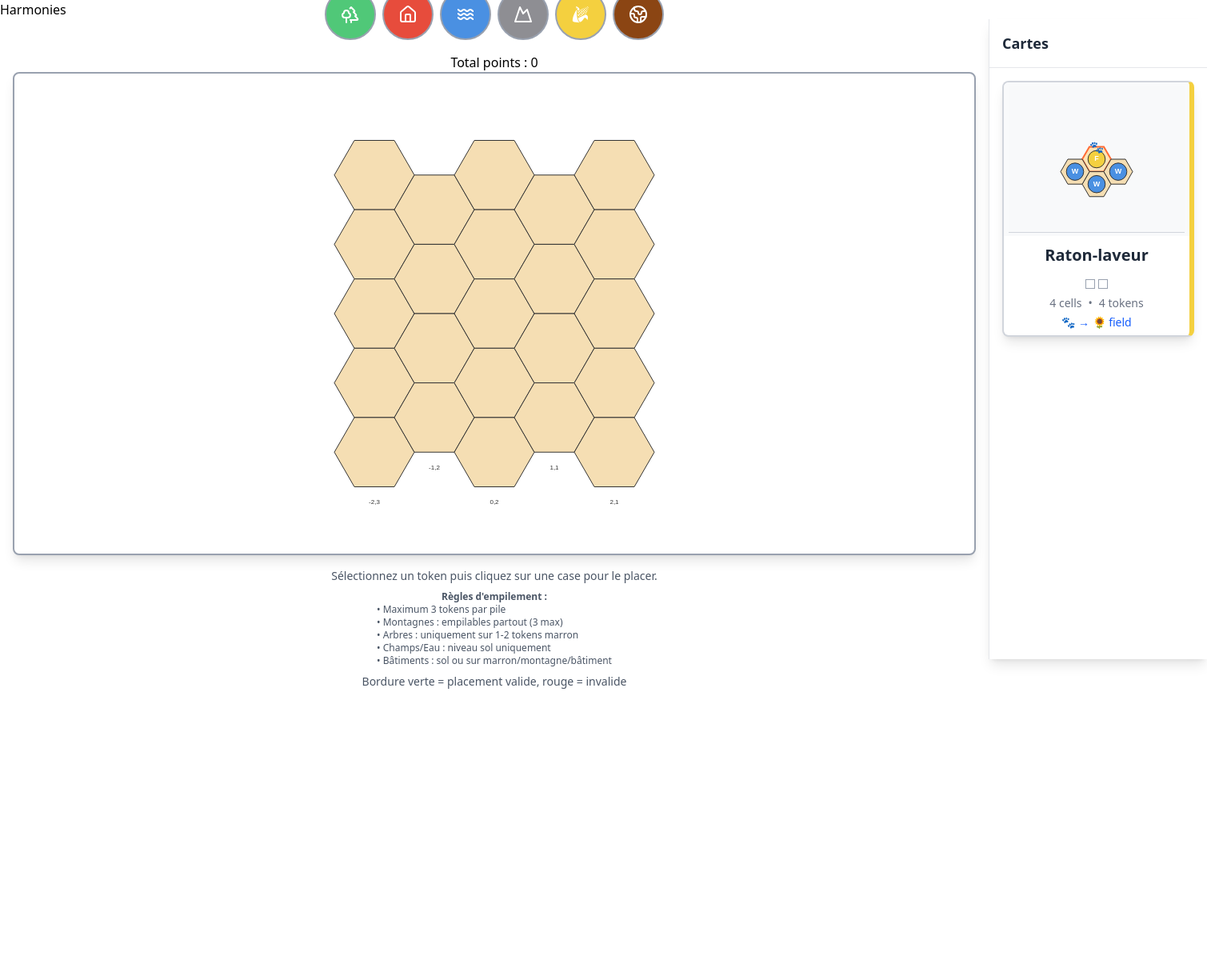
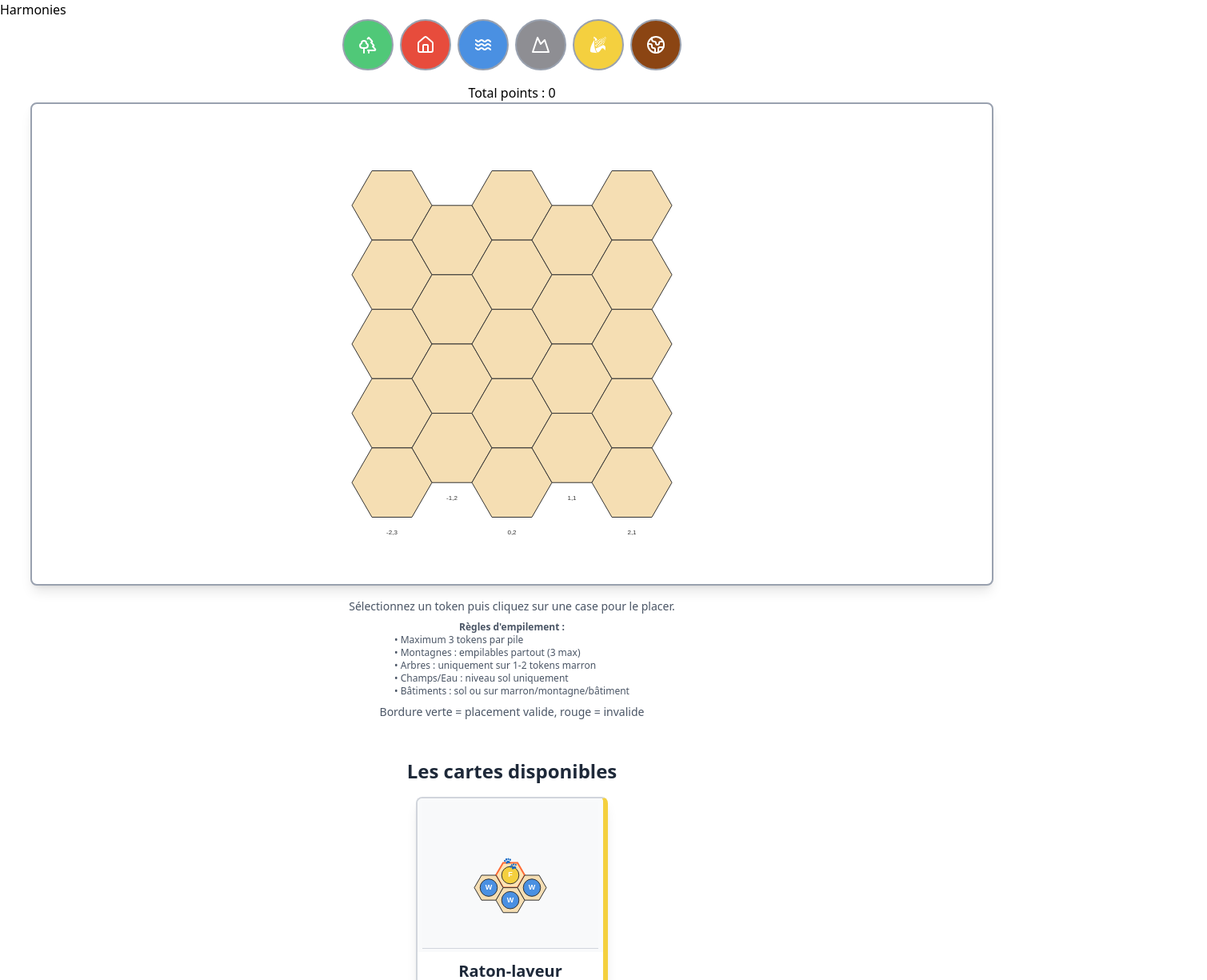
Before and after one commit to firefly33/harmonies, a React (Vite) app: page / in a window 1280 px wide. Shown: the top 1225 px of the page at 80% size, 1509 px wide, since content can reach past the window. Before the commit the page ends 862 px from the top, so only its background shows below. Built offline with nearby package versions, Linux system fonts and the light colour scheme.

Commit message:
Revert "feat(ui): convert sidebar to always-visible column layout"
This reverts commit f4d6d857dba66cebe7ff31648e0d7836a6f9e60f.

```diff
--- a/src/board/PlayingBoard.tsx
+++ b/src/board/PlayingBoard.tsx
@@ -5,7 +5,6 @@ import { GiCorn } from 'react-icons/gi';
 import { canPlaceToken, canPlaceAnimalAtPosition, type Token, type TokenType } from '../utils/can-be-placed';
 import {calculatePoints, type GridCell, type HexCoord, type PixelCoord} from "../utils/points-calculation.ts";
 import CardsDeck from "./cards-deck/CardsDeck.tsx";
-import Sidebar from "../components/Sidebar.tsx";
 import { type Card } from "../types/Card.ts";
 
 const HEX_SIZE = 50;
@@ -356,9 +355,7 @@ const PlayingBoard = () => {
     animal: <span className="text-lg">🐾</span>
   }
   return (
-    <div className="flex h-screen">
-      {/* Main content */}
-      <div className="flex-1 flex flex-col items-center justify-center p-4">
+      <div className="flex flex-col items-center justify-center">
         {/* Panel de tokens */}
         <div className="mb-4 flex gap-2">
           {AVAILABLE_TOKENS.map(token => (
@@ -419,18 +416,14 @@ const PlayingBoard = () => {
           </div>
           <p className="mt-2">Bordure verte = placement valide, rouge = invalide</p>
         </div>
-      </div>
 
-      {/* Sidebar with Cards */}
-      <Sidebar>
         <CardsDeck
           onCardClick={(card) => {
             setSelectedAnimalCard(card);
             setSelectedToken(null); // Clear token selection when animal card is selected
           }}
         />
-      </Sidebar>
-    </div>
+      </div>
   )
 }
 export default PlayingBoard
--- a/src/board/cards-deck/CardsDeck.tsx
+++ b/src/board/cards-deck/CardsDeck.tsx
@@ -31,7 +31,10 @@ const CardsDeck = ({ onCardClick }: CardsDeckProps) => {
 
   if (isLoading) {
     return (
-      <section className="w-full">
+      <section className="mt-8 p-4">
+        <h2 className="text-2xl font-bold mb-4 text-center text-gray-800">
+          Les cartes disponibles
+        </h2>
         <div className="flex justify-center">
           <div className="text-lg">Chargement des cartes...</div>
         </div>
@@ -41,7 +44,10 @@ const CardsDeck = ({ onCardClick }: CardsDeckProps) => {
 
   if (isError) {
     return (
-      <section className="w-full">
+      <section className="mt-8 p-4">
+        <h2 className="text-2xl font-bold mb-4 text-center text-gray-800">
+          Les cartes disponibles
+        </h2>
         <div className="flex justify-center">
           <div className="text-lg text-red-600">
             Erreur lors du chargement des cartes: {error?.message || 'Erreur inconnue'}
@@ -53,7 +59,10 @@ const CardsDeck = ({ onCardClick }: CardsDeckProps) => {
 
   if (!cards || cards.length === 0) {
     return (
-      <section className="w-full">
+      <section className="mt-8 p-4">
+        <h2 className="text-2xl font-bold mb-4 text-center text-gray-800">
+          Les cartes disponibles
+        </h2>
         <div className="flex justify-center">
           <div className="text-lg">Aucune carte disponible</div>
         </div>
@@ -62,8 +71,11 @@ const CardsDeck = ({ onCardClick }: CardsDeckProps) => {
   }
 
   return (
-    <section className="w-full">
-      <div className="flex flex-col gap-4">
+    <section className="mt-8 p-4">
+      <h2 className="text-2xl font-bold mb-4 text-center text-gray-800">
+        Les cartes disponibles
+      </h2>
+      <div className="flex gap-4 justify-center flex-wrap">
         {cards.map((card) => {
           const cardWithUsage = {
             ...card,
@@ -75,7 +87,7 @@ const CardsDeck = ({ onCardClick }: CardsDeckProps) => {
               key={card.id}
               card={cardWithUsage}
               onClick={handleCardClick}
-              className="hover:scale-105 transition-transform w-full"
+              className="hover:scale-105 transition-transform"
             />
           );
         })}
--- a/src/components/Sidebar.tsx
+++ /dev/null
@@ -1,28 +0,0 @@
-import { type ReactNode } from 'react';
-
-interface SidebarProps {
-  children: ReactNode;
-}
-
-const Sidebar = ({ children }: SidebarProps) => {
-  return (
-    <aside
-      role="complementary"
-      className="w-80 bg-white border-l border-gray-200 shadow-lg"
-    >
-      <div className="flex flex-col h-full">
-        {/* Header */}
-        <div className="p-4 border-b border-gray-200">
-          <h2 className="text-lg font-semibold text-gray-800">Cartes</h2>
-        </div>
-
-        {/* Content */}
-        <div className="flex-1 overflow-y-auto p-4">
-          {children}
-        </div>
-      </div>
-    </aside>
-  );
-};
-
-export default Sidebar;
```
Also changed, not shown: 1 other file (tests, documents, lock files or other folders).
